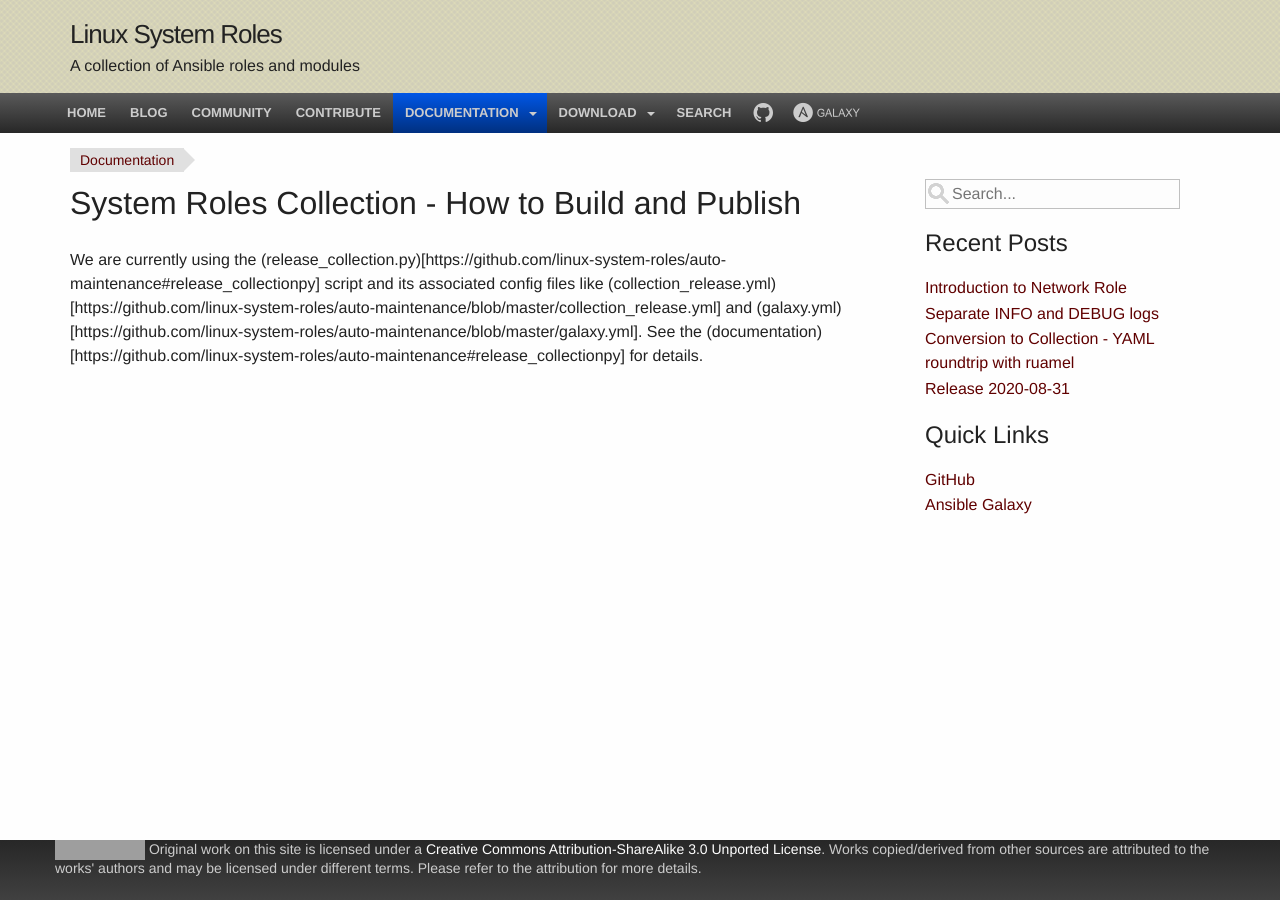
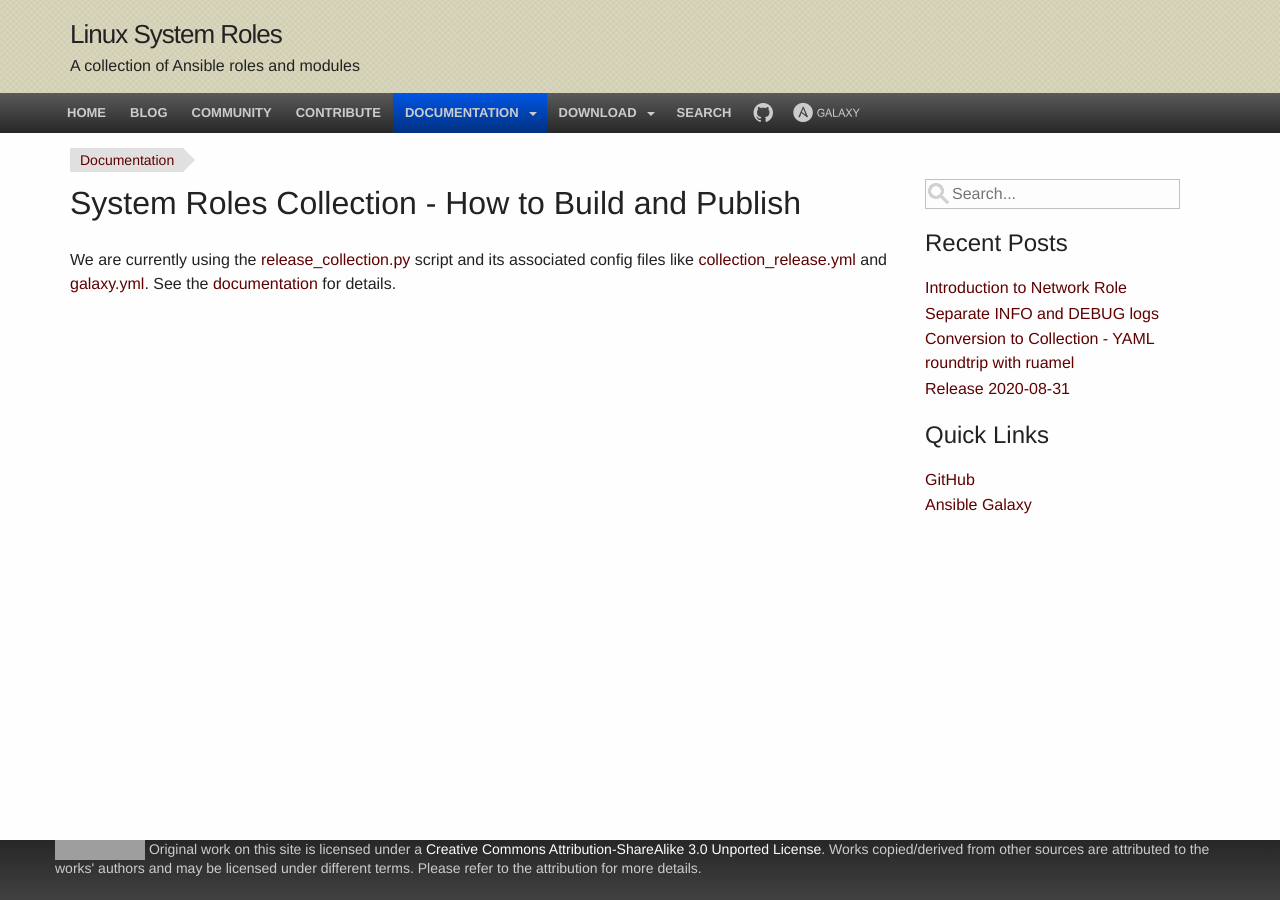
Before and after one commit to linux-system-roles/linux-system-roles.github.io, a Jekyll site: the page built from documentation/collection-building-publishing.md, in a window 1280 px wide. Shown: the part 100-1000 px from the top of the page. Built offline with Jekyll 4.4.1, drawn with Linux system fonts in a browser that asks for light colours; grey boxes are pictures that could not be loaded.

Commit message:
fix links

```diff
--- a/documentation/collection-building-publishing.md
+++ b/documentation/collection-building-publishing.md
@@ -3,11 +3,11 @@ layout: page
 title: System Roles Collection - How to Build and Publish
 ---
 We are currently using the
-(release_collection.py)[https://github.com/linux-system-roles/auto-maintenance#release_collectionpy]
+[release_collection.py](https://github.com/linux-system-roles/auto-maintenance#release_collectionpy)
 script and its associated config files like
-(collection_release.yml)[https://github.com/linux-system-roles/auto-maintenance/blob/master/collection_release.yml]
+[collection_release.yml](https://github.com/linux-system-roles/auto-maintenance/blob/master/collection_release.yml)
 and
-(galaxy.yml)[https://github.com/linux-system-roles/auto-maintenance/blob/master/galaxy.yml].
+[galaxy.yml](https://github.com/linux-system-roles/auto-maintenance/blob/master/galaxy.yml).
 See the
-(documentation)[https://github.com/linux-system-roles/auto-maintenance#release_collectionpy]
+[documentation](https://github.com/linux-system-roles/auto-maintenance#release_collectionpy)
 for details.
```
